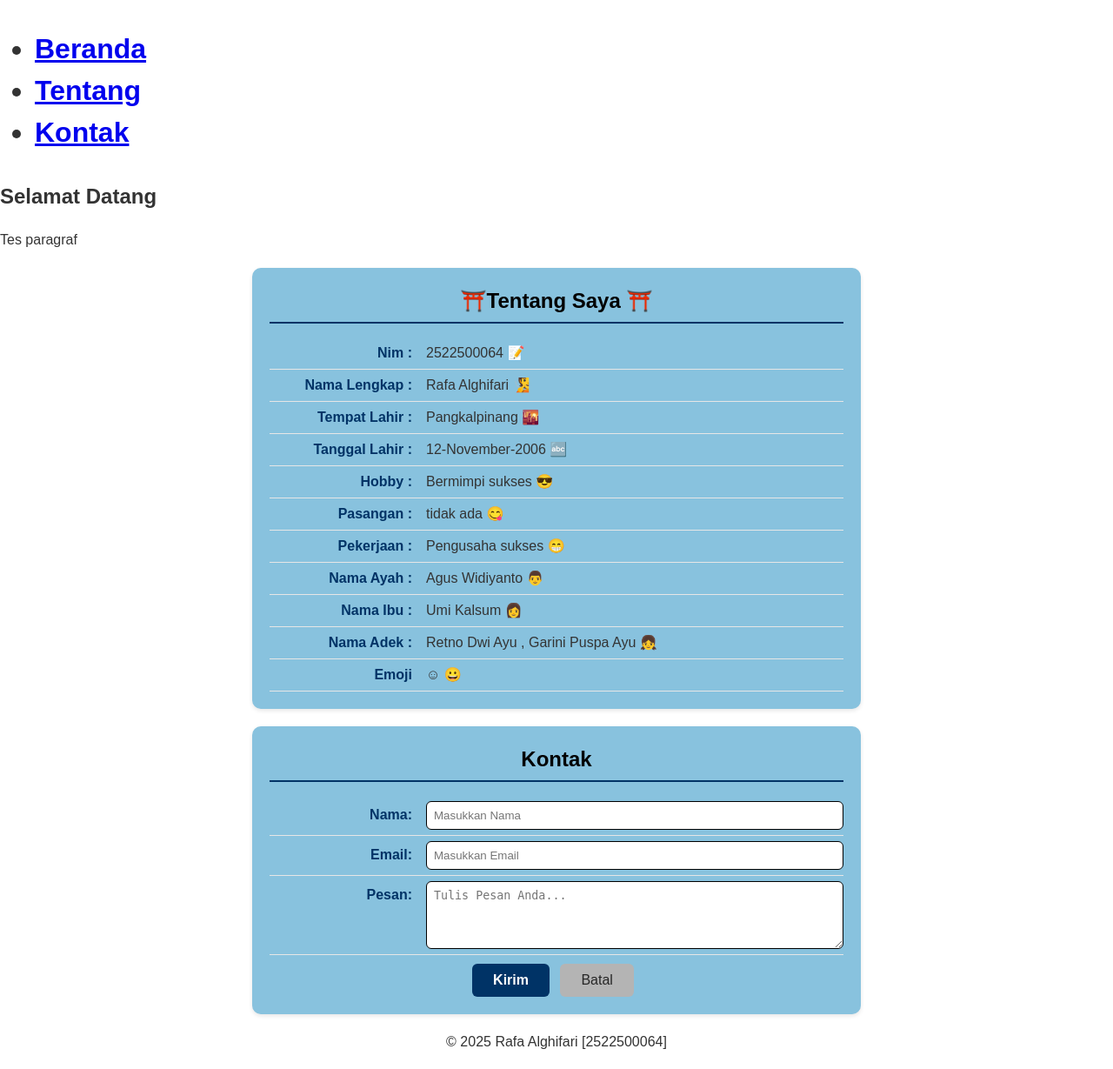
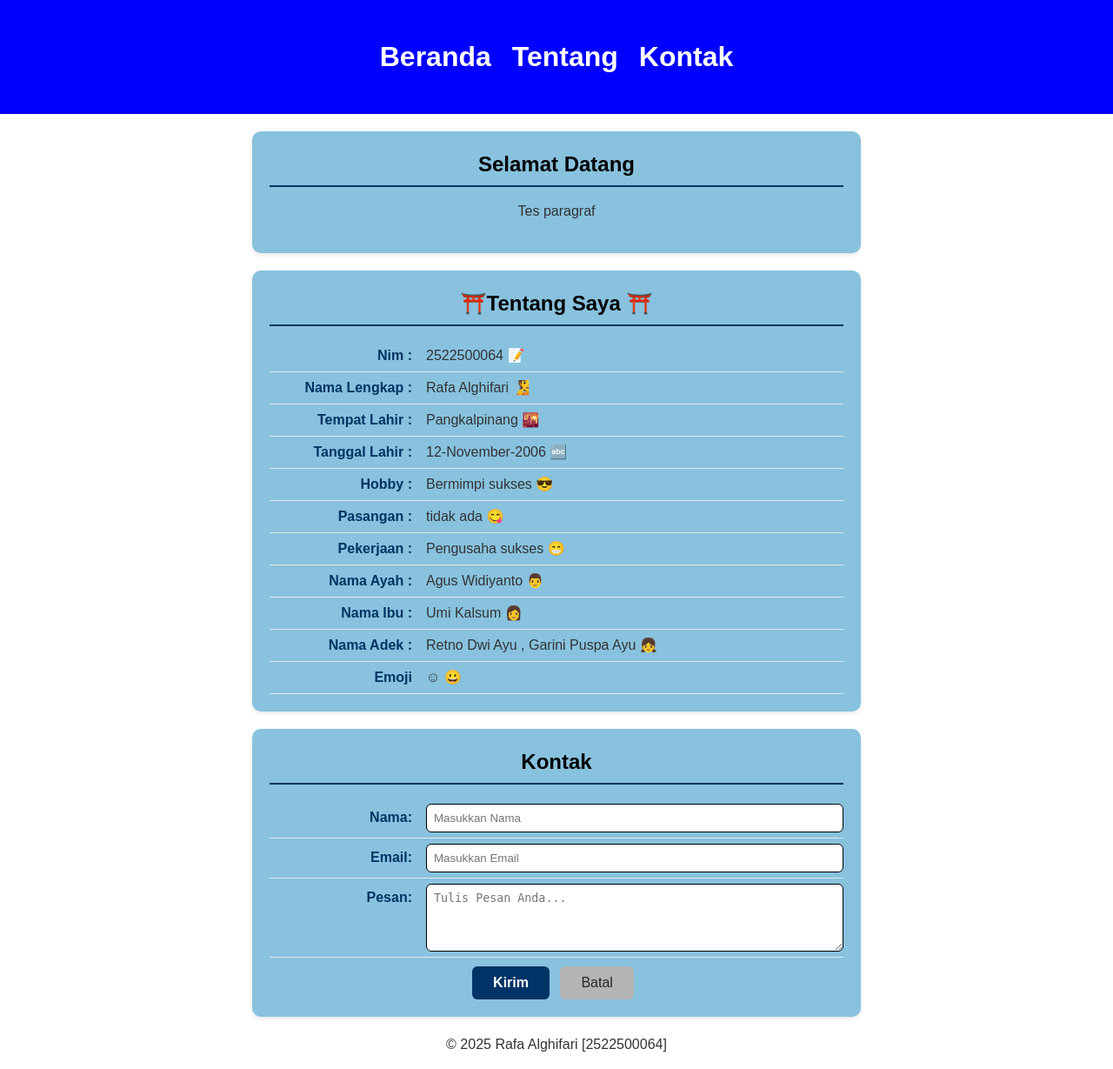
Before and after one commit to Raffajah/2522500064-PWD-GB1J-2526O, a PHP site: page /Pertemuan-04/.index.html in a window 1280 px wide. Shown: the whole page at 87% size. Before the commit the page ends 1206 px from the top, so only its background shows below. Run offline with PHP 8.4, Linux system fonts and the light colour scheme.

Commit message:
styling home

```diff
--- a/Pertemuan-04/style.css
+++ b/Pertemuan-04/style.css
@@ -8,12 +8,32 @@
     }
 
 
+    header {
+        background: blue;
+        color: white;
+        padding: 20px;
+        text-align: center;
+    }
+    header ul {
+        display: flex;
+        justify-content: center;
+        list-style: none;
+        padding: 0;
+        margin: 10px 0 0;
+    }
+    header li a {
+        color: white;
+        text-decoration: none;
+        padding: 6px 12px;
+    }
+
+    #home p {text-align: center;}
 
 
 
 
 
- #about, #contact {
+ #about, #contact, #home {
         background-color: #88c2de;
         border-radius: 10px;
         padding: 20px;
@@ -23,7 +43,7 @@
         text-align: center;
     }
 
-      #about h2 , #contact h2 {
+      #about h2 , #contact h2, #home h2 {
         color: #000000;
         border-bottom: 2px solid #003366;
         padding-bottom: 6px;
```
Also changed, not shown: Pertemuan-04/README.md.
